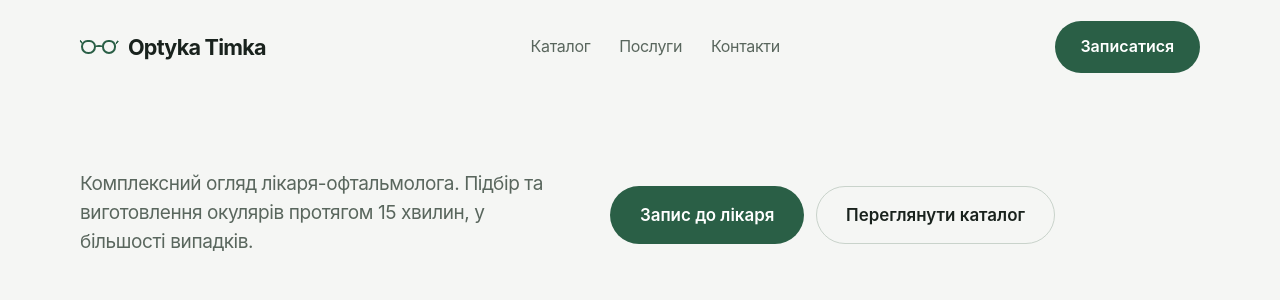
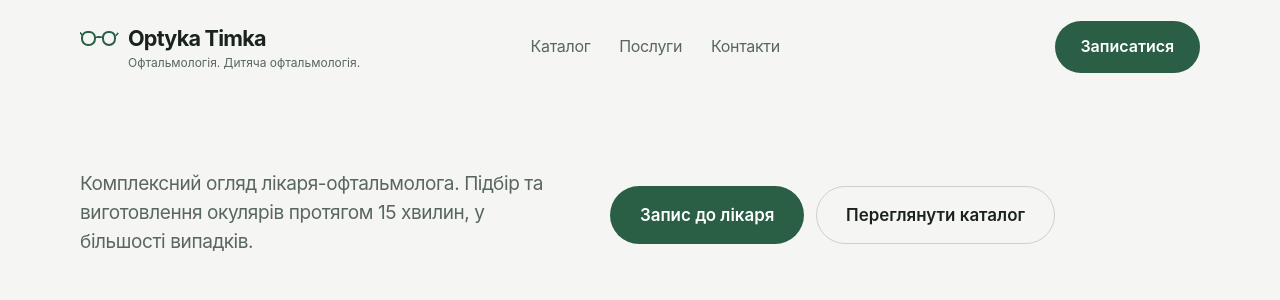
Before and after one commit to mtvkznk/OptikaTimka, a FastAPI app: page / in a window 1280 px wide. Shown: the top 300 px of the page. Run offline with FastAPI, Linux system fonts and the light colour scheme; data that the repository does not hold is empty; parts of the project's set-up code (start-up, migrations or seed data) failed here and were passed over.

Commit message:
Add ophthalmology subtitle to homepage brand

```diff
--- a/app/main.py
+++ b/app/main.py
@@ -177,7 +177,7 @@ BOOKING_MAX_DAYS_AHEAD = 30
 BOOKING_DAILY_RELEASE_TIME = time(11, 0)
 ASSET_VERSION = "20261114-time-columns"
 ADMIN_ASSET_VERSION = "20261115-catalog-order"
-LANDING_ASSET_VERSION = "20261115-service-cards"
+LANDING_ASSET_VERSION = "20261115-brand-subtitle"
 OAUTH_STATE_COOKIE_NAME = "optika_oauth_state"
 OAUTH_VERIFIER_COOKIE_NAME = "optika_oauth_verifier"
 SESSION_TTL_DAYS = 30
--- a/app/static/css/landing.css
+++ b/app/static/css/landing.css
@@ -67,6 +67,19 @@ body.landing-page {
   align-items: center;
   gap: 1rem;
   padding-block: 1.3rem;
+}
+
+.landing-brand:has(small) { align-items: baseline; }
+
+.landing-brand small {
+  display: block;
+  margin-top: 0.15rem;
+  color: var(--landing-muted);
+  font-size: 0.75rem;
+  font-weight: 400;
+  line-height: 1.25;
+  letter-spacing: normal;
+  text-wrap: balance;
 }
 
 .landing-header .landing-button {
@@ -517,6 +530,10 @@ body.landing-page {
   .landing-contact-grid { gap: 1.1rem 0.8rem; font-size: 0.9rem; }
 }
 
+@media (max-width: 22rem) {
+  .landing-brand:has(small) ~ .landing-button { padding-inline: 0.65rem; }
+}
+
 @media (prefers-reduced-motion: no-preference) {
   html:has(.landing-page) { scroll-behavior: smooth; }
 }
--- a/app/templates/landing_base.html
+++ b/app/templates/landing_base.html
@@ -14,10 +14,11 @@
     <a class="landing-skip" href="#main">До вмісту</a>
     <header class="landing-header" data-landing-header>
       <div class="landing-container landing-header-inner">
+        {% set is_home = request.url.path == '/' %}
         <a class="brand-link landing-brand" href="/">
-          {{ wordmark() }}
+          {{ wordmark('Офтальмологія. Дитяча офтальмологія.' if is_home else none) }}
         </a>
-        {% set location = none if request.url.path == '/' else 'catalog' %}
+        {% set location = none if is_home else 'catalog' %}
         <nav class="landing-location" aria-label="Розділи сайту">
           {% for key, text in [('catalog', 'Каталог'), ('services', 'Послуги'), ('contacts', 'Контакти')] %}
           {% if key != 'catalog' or categories %}
```
